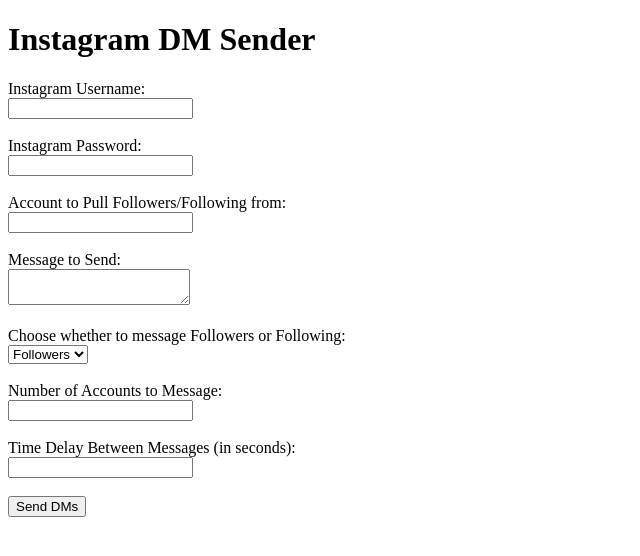
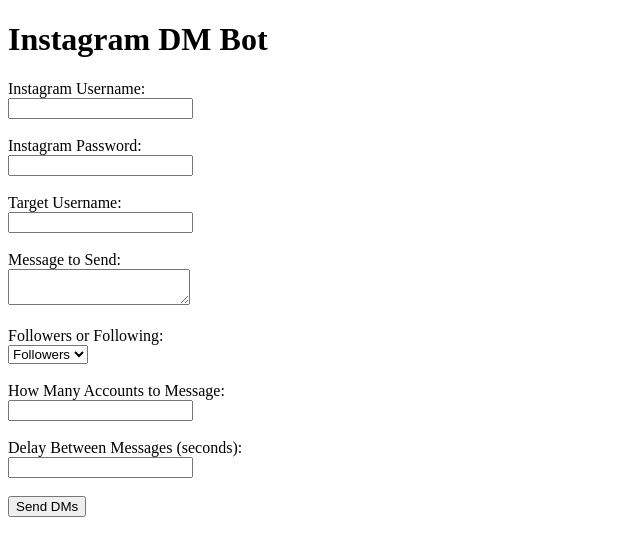
Before and after one commit to Soaicl-as/chat-2, a Flask app: page / in a window 1280 px wide. Shown: the top 556 px of the page, without its empty margins (0-640 px from the left). Run offline with Flask 2, Linux system fonts and the light colour scheme.

Commit message:
Update index.html

```diff
--- a/templates/index.html
+++ b/templates/index.html
@@ -1,38 +1,34 @@
 <!DOCTYPE html>
-<html lang="en">
-<head>
-    <meta charset="UTF-8">
-    <meta name="viewport" content="width=device-width, initial-scale=1.0">
-    <title>Instagram DM Sender</title>
-</head>
+<html>
+<head><title>Instagram DM Bot</title></head>
 <body>
-    <h1>Instagram DM Sender</h1>
-    <form method="POST">
-        <label for="username">Instagram Username:</label><br>
-        <input type="text" id="username" name="username" required><br><br>
+  <h1>Instagram DM Bot</h1>
+  <form method="post">
+    <label>Instagram Username:</label><br>
+    <input name="username"><br><br>
 
-        <label for="password">Instagram Password:</label><br>
-        <input type="password" id="password" name="password" required><br><br>
+    <label>Instagram Password:</label><br>
+    <input name="password" type="password"><br><br>
 
-        <label for="account">Account to Pull Followers/Following from:</label><br>
-        <input type="text" id="account" name="account" required><br><br>
+    <label>Target Username:</label><br>
+    <input name="target_username"><br><br>
 
-        <label for="message">Message to Send:</label><br>
-        <textarea id="message" name="message" required></textarea><br><br>
+    <label>Message to Send:</label><br>
+    <textarea name="message"></textarea><br><br>
 
-        <label for="followers_or_following">Choose whether to message Followers or Following:</label><br>
-        <select id="followers_or_following" name="followers_or_following" required>
-            <option value="followers">Followers</option>
-            <option value="following">Following</option>
-        </select><br><br>
+    <label>Followers or Following:</label><br>
+    <select name="relationship">
+      <option value="followers">Followers</option>
+      <option value="following">Following</option>
+    </select><br><br>
 
-        <label for="num_accounts">Number of Accounts to Message:</label><br>
-        <input type="number" id="num_accounts" name="num_accounts" min="1" required><br><br>
+    <label>How Many Accounts to Message:</label><br>
+    <input name="amount" type="number"><br><br>
 
-        <label for="delay">Time Delay Between Messages (in seconds):</label><br>
-        <input type="number" id="delay" name="delay" step="0.1" min="0.1" required><br><br>
+    <label>Delay Between Messages (seconds):</label><br>
+    <input name="delay" type="number" step="0.1"><br><br>
 
-        <button type="submit">Send DMs</button>
-    </form>
+    <button type="submit">Send DMs</button>
+  </form>
 </body>
 </html>
```
